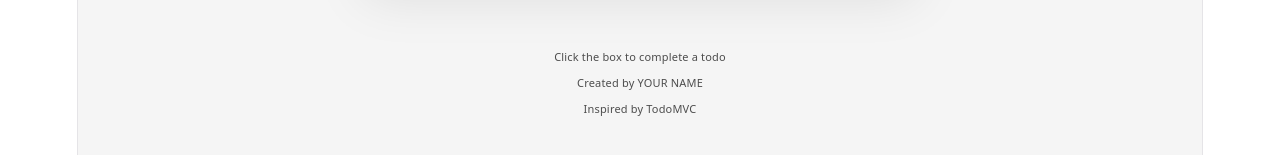
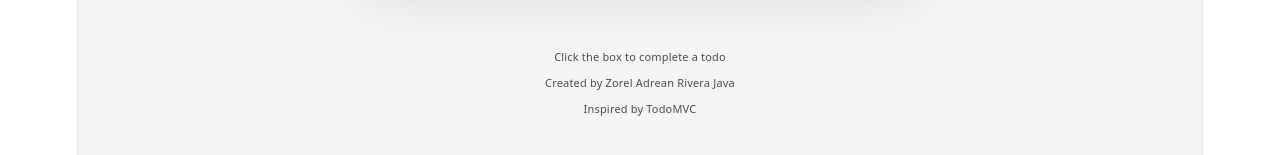
Before and after one commit to zoreladreanjava/csit340-todomvc, a React (Vite) app: page / in a window 1280 px wide. Shown: the part 399-554 px from the top of the page. Built offline with nearby package versions, Linux system fonts and the light colour scheme.

Commit message:
chore: replace YOUR NAME with Zorel Adrean Rivera Java

```diff
--- a/src/App.jsx
+++ b/src/App.jsx
@@ -5,7 +5,7 @@ function App() {
   return (
     <div className="min-h-screen bg-[#f5f5f5] py-8 font-light text-[#111]">
       <Todos />
-      <Info name="YOUR NAME" />
+      <Info name="Zorel Adrean Rivera Java" />
     </div>
   )
 }
```
